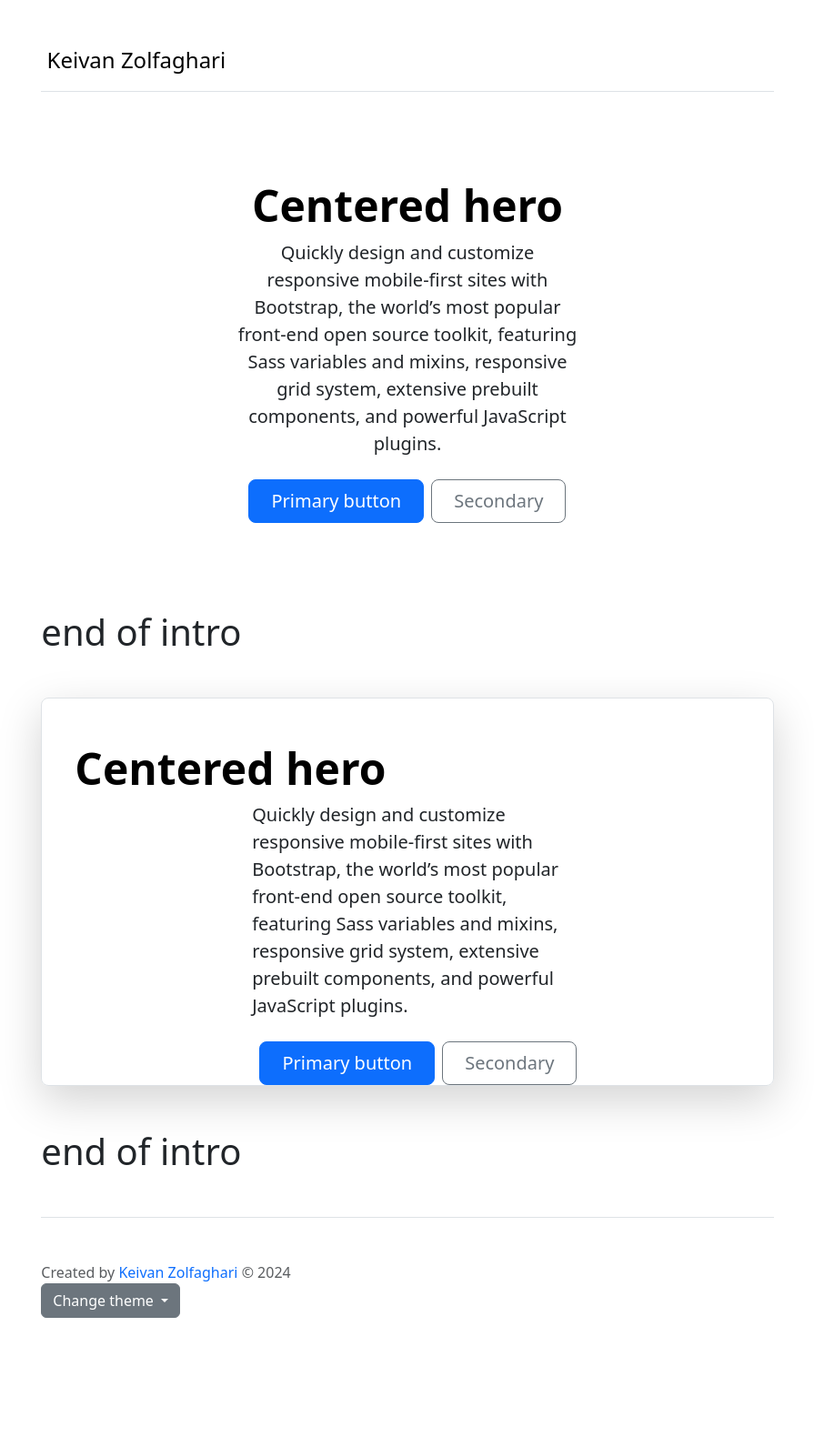
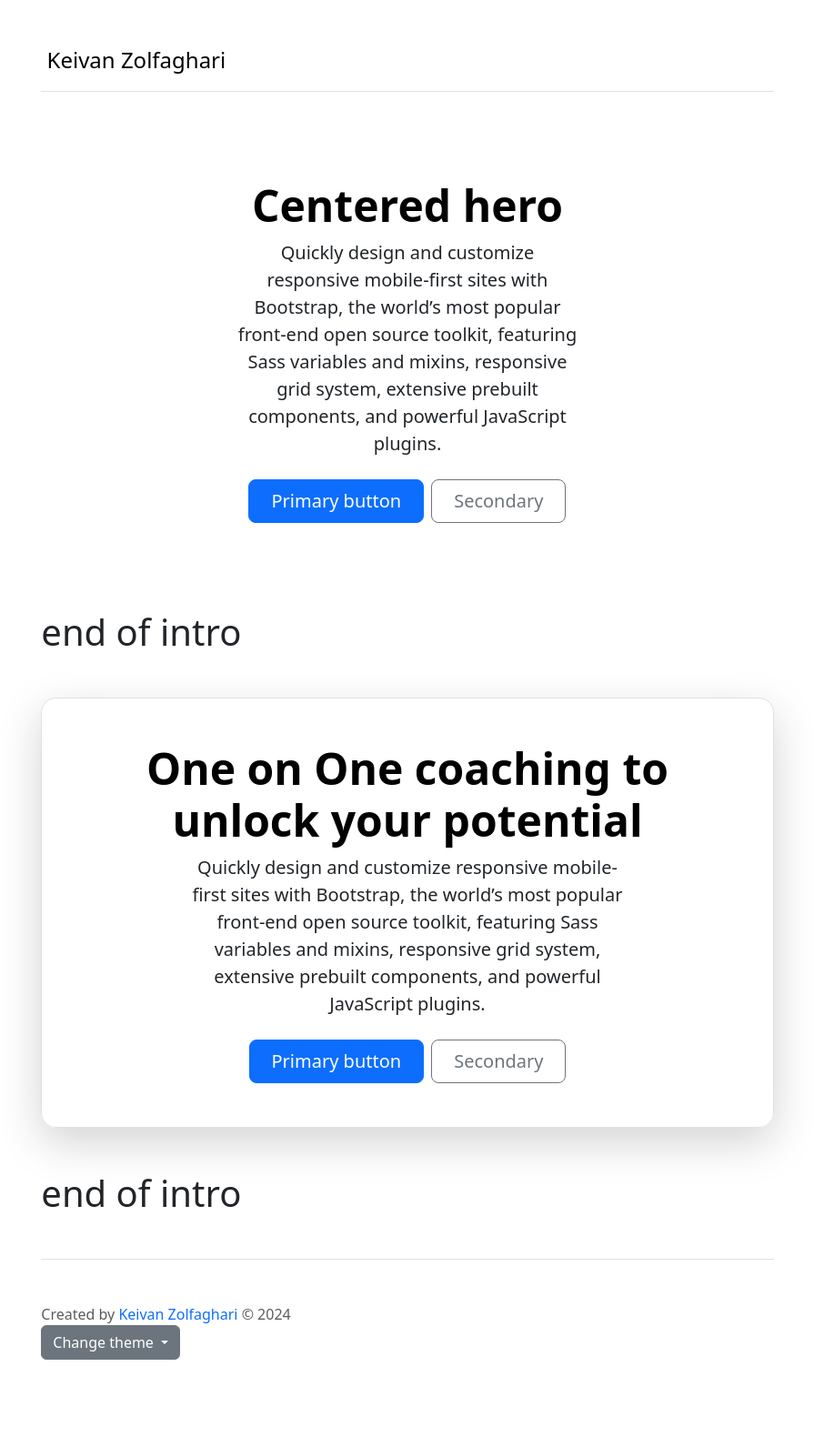
Before and after one commit to keivanz/keivanz.github.io, a Jekyll site: the page built from _pages/coach.html, in a window 1280 px wide. Shown: the whole page at 91% size, without its empty margins (192-1087 px from the left). Built offline with Jekyll 4.4.1, drawn with Linux system fonts in a browser that asks for light colours; nearby versions of some CDN libraries; before the commit the page ends 1545 px from its top, so only the background shows below that.

Commit message:
updating formatting

```diff
--- a/_includes/head.html
+++ b/_includes/head.html
@@ -13,7 +13,7 @@
 
   <!-- Should not need once sass updates https://keivanz.github.io/keivanz_personal_site/assets/css/style.css -->
   <!--  <link rel="stylesheet" href="{{ "/style.css" | prepend: site.baseurl }}">-->
-  <link href="https://cdn.jsdelivr.net/npm/bootstrap@5.3.0/dist/css/bootstrap.min.css" rel="stylesheet" integrity="sha384-9ndCyUaIbzAi2FUVXJi0CjmCapSmO7SnpJef0486qhLnuZ2cdeRhO02iuK6FUUVM" crossorigin="anonymous">
+  <!--  <link href="https://cdn.jsdelivr.net/npm/bootstrap@5.3.0/dist/css/bootstrap.min.css" rel="stylesheet" integrity="sha384-9ndCyUaIbzAi2FUVXJi0CjmCapSmO7SnpJef0486qhLnuZ2cdeRhO02iuK6FUUVM" crossorigin="anonymous">-->
 
   <!-- Font Awesome v6.4.0 CSS -->
   <script src="https://kit.fontawesome.com/45134d6be5.js" crossorigin="anonymous"></script>
--- a/_includes/main_coaching.html
+++ b/_includes/main_coaching.html
@@ -11,9 +11,9 @@
 <h1>end of intro</h1>
 
 <div class="container my-5">
-    <div class="row p-4 pb-0 pe-lg-0 pt-lg-5 align-items-center rounded-3 border shadow-lg">
-        <h1 class="display-5 fw-bold text-body-emphasis">Centered hero</h1>
-        <div class="col-lg-6 mx-auto">
+    <div class="row p-4 py-lg-5 align-items-center text-center rounded-4 border shadow-lg">
+        <h1 class="display-5 fw-bold text-body-emphasis">One on One coaching to unlock your potential</h1>
+        <div class="col-lg-8 mx-auto">
           <p class="lead mb-4">Quickly design and customize responsive mobile-first sites with Bootstrap, the world’s most popular front-end open source toolkit, featuring Sass variables and mixins, responsive grid system, extensive prebuilt components, and powerful JavaScript plugins.</p>
           <div class="d-grid gap-2 d-sm-flex justify-content-sm-center">
             <button type="button" class="btn btn-primary btn-lg px-4 gap-3">Primary button</button>
```
